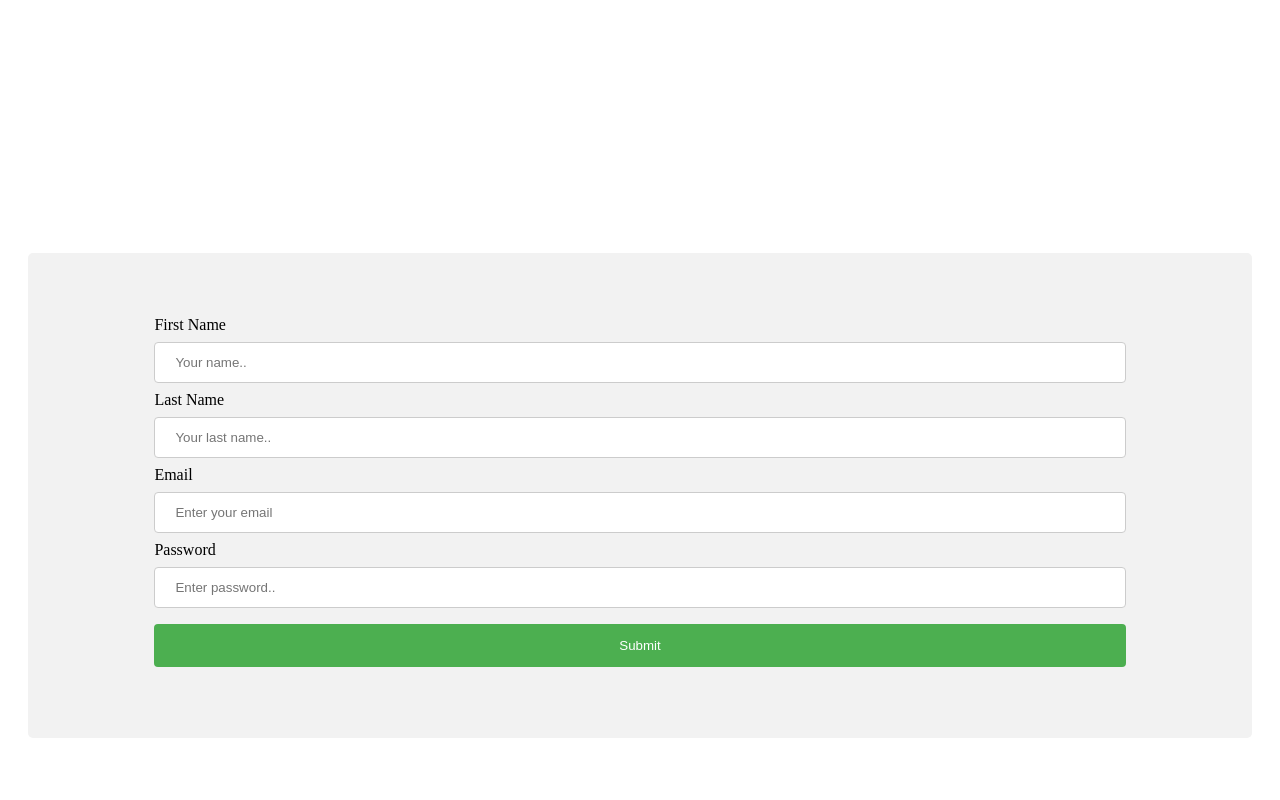
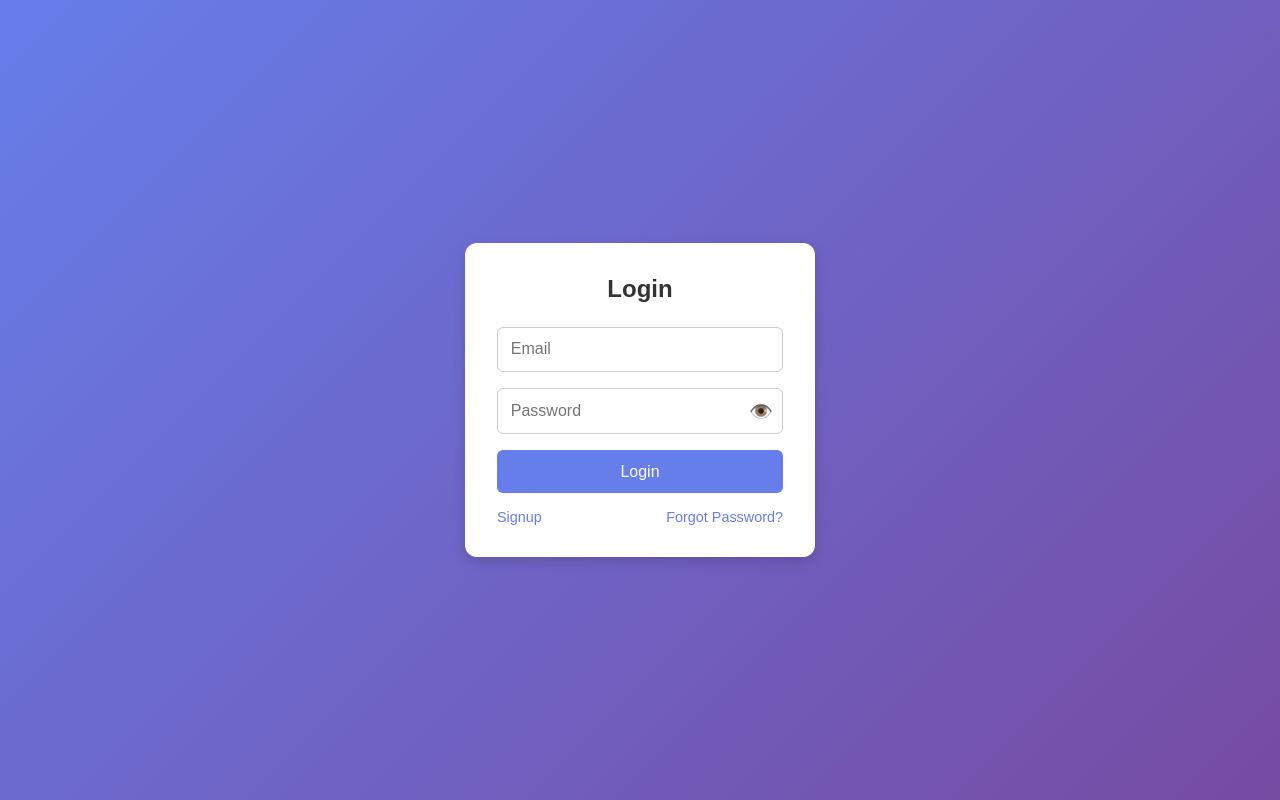
Before and after one commit to nishantkhandelwal26/InternDay1, a plain HTML site: page Day1/index.html in a window 1280 px wide. Drawn offline with Linux system fonts and the light colour scheme.

Commit message:
PasswordEye

```diff
--- a/Day1/index.html
+++ b/Day1/index.html
@@ -3,75 +3,132 @@
 <head>
     <meta charset="UTF-8">
     <meta name="viewport" content="width=device-width, initial-scale=1.0">
-    <title>DAY 1 FORM</title>
-</head>
+    <title>Login Form with Show Password</title>
     <style>
-.container{
-    margin: 20px;
-    margin-top: 20%;
-    padding-top: 5%;
-    padding-bottom: 5%;
-    padding-right: 10%;
-    padding-left: 10%;
+        * {
+            box-sizing: border-box;
+            margin: 0;
+            padding: 0;
+            font-family: Arial, sans-serif;
         }
 
-input[type=text], select {
-  width: 100%;
-  padding: 12px 20px;
-  margin: 8px 0;
-  display: inline-block;
-  border: 1px solid #ccc;
-  border-radius: 4px;
-  box-sizing: border-box;
+        body {
+            display: flex;
+            justify-content: center;
+            align-items: center;
+            min-height: 100vh;
+            background: linear-gradient(135deg, #667eea, #764ba2);
         }
 
-input[type=password], select {
-  width: 100%;
-  padding: 12px 20px;
-  margin: 8px 0;
-  display: inline-block;
-  border: 1px solid #ccc;
-  border-radius: 4px;
-  box-sizing: border-box;
+        .form-container {
+            background-color: white;
+            padding: 2rem;
+            border-radius: 12px;
+            box-shadow: 0 4px 12px rgba(0, 0, 0, 0.15);
+            width: 350px;
+            text-align: center;
         }
 
-input[type=submit] {
-  width: 100%;
-  background-color: #4CAF50;
-  color: white;
-  padding: 14px 20px;
-  margin: 8px 0;
-  border: none;
-  border-radius: 4px;
-  cursor: pointer;
+        .form-container h2 {
+            margin-bottom: 1.5rem;
+            color: #333;
         }
 
-input[type=submit]:hover {
-  background-color: blue;
+        .input-group {
+            position: relative;
+            margin-bottom: 1rem;
         }
 
-div {
-  border-radius: 5px;
-  background-color: #f2f2f2;
+        .input-group input {
+            width: 100%;
+            padding: 0.8rem;
+            padding-right: 2.5rem;
+            border: 1px solid #ccc;
+            border-radius: 6px;
+            font-size: 1rem;
+        }
+
+        .input-group .toggle-password {
+            position: absolute;
+            top: 50%;
+            right: 10px;
+            transform: translateY(-50%);
+            cursor: pointer;
+            font-size: 1.2rem;
+            color: #666;
+        }
+
+        .form-container button {
+            width: 100%;
+            padding: 0.8rem;
+            background-color: #667eea;
+            color: white;
+            border: none;
+            border-radius: 6px;
+            font-size: 1rem;
+            cursor: pointer;
+            transition: background-color 0.3s;
+        }
+
+        .form-container button:hover {
+            background-color: #5a67d8;
+        }
+
+        .form-links {
+            margin-top: 1rem;
+            display: flex;
+            justify-content: space-between;
+            font-size: 0.9rem;
+        }
+
+        .form-links a {
+            text-decoration: none;
+            color: #667eea;
+            transition: color 0.3s;
+        }
+
+        .form-links a:hover {
+            color: #5a67d8;
         }
     </style>
+</head>
 <body>
-    <div class="container">
+
+    <div class="form-container">
+        <h2>Login</h2>
         <form>
-            <label for="fname">First Name</label>
-            <input type="text" id="fname" name="firstname" placeholder="Your name..">
+            <div class="input-group">
+                <input type="email" placeholder="Email" required>
+            </div>
 
-            <label for="lname">Last Name</label>
-            <input type="text" id="lname" name="lastname" placeholder="Your last name..">
+            <div class="input-group">
+                <input type="password" placeholder="Password" id="password" required>
+                <span class="toggle-password" onclick="togglePassword()">👁️</span>
+            </div>
 
-            <label for="email">Email</label>
-            <input type="text" id="email" placeholder="Enter your email">
+            <button type="submit">Login</button>
+        </form>
 
-            <label for="password">Password</label>
-            <input type="password" id="password" placeholder="Enter password..">
+        <div class="form-links">
+            <a href="#">Signup</a>
+            <a href="#">Forgot Password?</a>
+        </div>
+    </div>
 
-            <input type="submit" value="Submit">
-          </form>
-    </div>
+    <script>
+        function togglePassword() {
+            const passwordInput = document.getElementById('password');
+            const toggleIcon = document.querySelector('.toggle-password');
+
+            if (passwordInput.type === 'password') {
+                passwordInput.type = 'text';
+                toggleIcon.textContent = '🙈';
+            } else {
+                passwordInput.type = 'password';
+                toggleIcon.textContent = '👁️';
+            }
+        }
+    </script>
+
 </body>
 </html>
```
Lines whose indentation alone changed are shown as unchanged.
